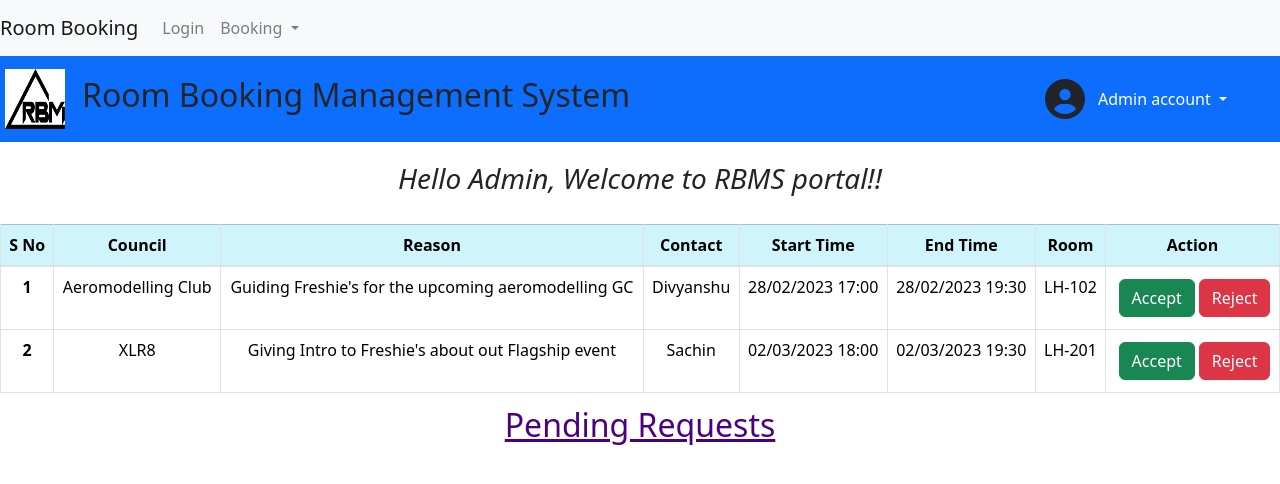
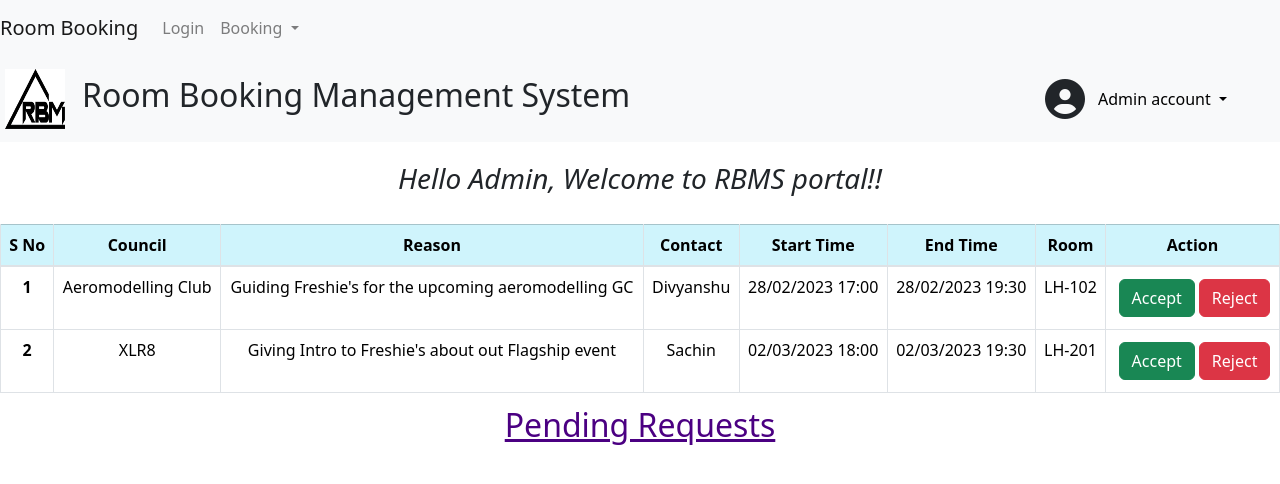
Before and after one commit to Krishna-Baldwa/LHC-SAC_booking, an Angular app: page /admin in a window 1280 px wide. Shown: the top 484 px of the page. Built offline with nearby package versions, Linux system fonts and the light colour scheme.

Commit message:
styling updated

```diff
--- a/src/app/booking/booking.component.html
+++ b/src/app/booking/booking.component.html
@@ -1,15 +1,14 @@
-<link rel="stylesheet" href="https://cdnjs.cloudflare.com/ajax/libs/font-awesome/4.7.0/css/font-awesome.min.css">
+
+<!-- <link rel="stylesheet" href="https://cdnjs.cloudflare.com/ajax/libs/font-awesome/4.7.0/css/font-awesome.min.css"> -->
+<link rel="stylesheet" href="https://kit.fontawesome.com/b30fd1c8b4.css" crossorigin="anonymous">
 <!--Card-->
 <div class="card shadow mb-5 bg-white rounded">
 
 	<!--Card-Body-->
 	<div class="card-body">
-
 		<!--Card-Title-->
 		<p class="card-title text-center shadow mb-5 rounded">Room Booking Form</p>
-
  <div class="icons text-center">
-
 <i class="fa fa-building fa-2x" aria-hidden="true"></i>
 <i class="fa fa-user-graduate fa-2x" aria-hidden="true"></i>
 <i class="fa fa-book-reader fa-2x" aria-hidden="true"></i>
--- a/src/app/header/header.component.html
+++ b/src/app/header/header.component.html
@@ -1,4 +1,4 @@
-<div class="navbar navbar-light bg-primary">
+<div class="navbar navbar-light bg-light">
   <div class="navbar-logo">
     <img src="assets/image/logo.jpg" alt="Logo" />
   </div>
@@ -9,7 +9,7 @@
   <div class="btn-group">
     <button
       type="button"
-      class="btn btn-primary dropdown-toggle"
+      class="btn btn-light dropdown-toggle"
       data-bs-toggle="dropdown"
       aria-expanded="false"
     >
--- a/src/app/home-page-cards/home-page-cards.component.css
+++ b/src/app/home-page-cards/home-page-cards.component.css
@@ -4,10 +4,17 @@
     width: 100%;
 } */
 /* The flip card container - set the width and height to whatever you want. We have added the border property to demonstrate that the flip itself goes out of the box on hover (remove perspective if you don't want the 3D effect */
-.full {
-    background-image: url('src\assets\wallzz.jpg');
-    height: 455px;
-    width: 100%;
+.body {
+    background-color: #444f7b;
+    /* background-image: url('src\assets\wallzz.jpg');
+    height: 513px;
+    width: 100%; */
+}
+
+@media (min-width: 40px) {
+  .some_element {
+    height: 100%;
+  }
 }
 
 .container {
```
Also changed, not shown: src/app/home-page-cards/home-page-cards.component.html (+0 -20 lines).
